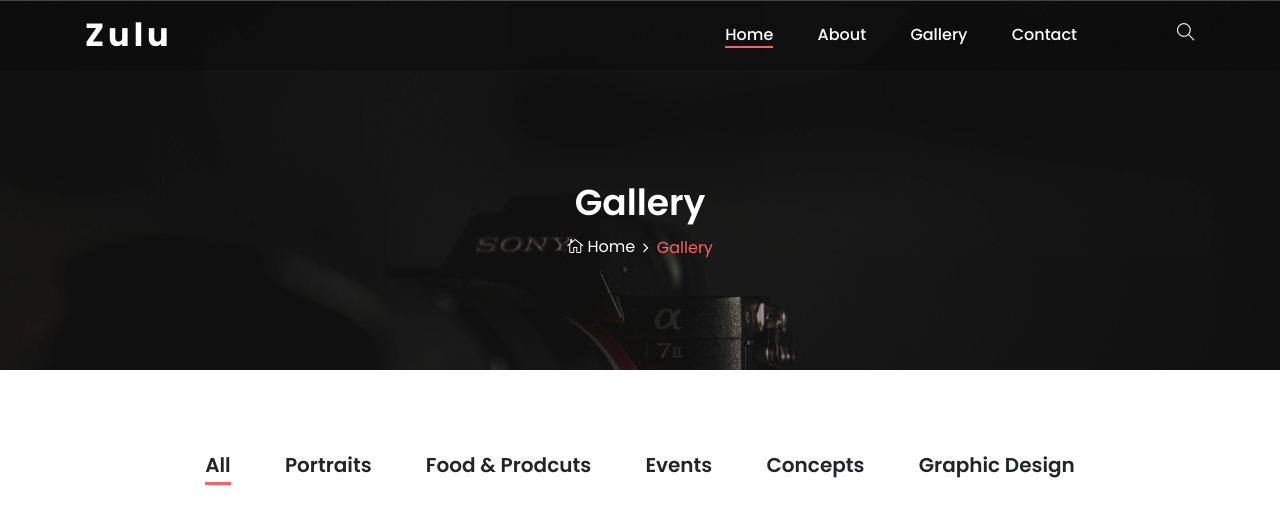
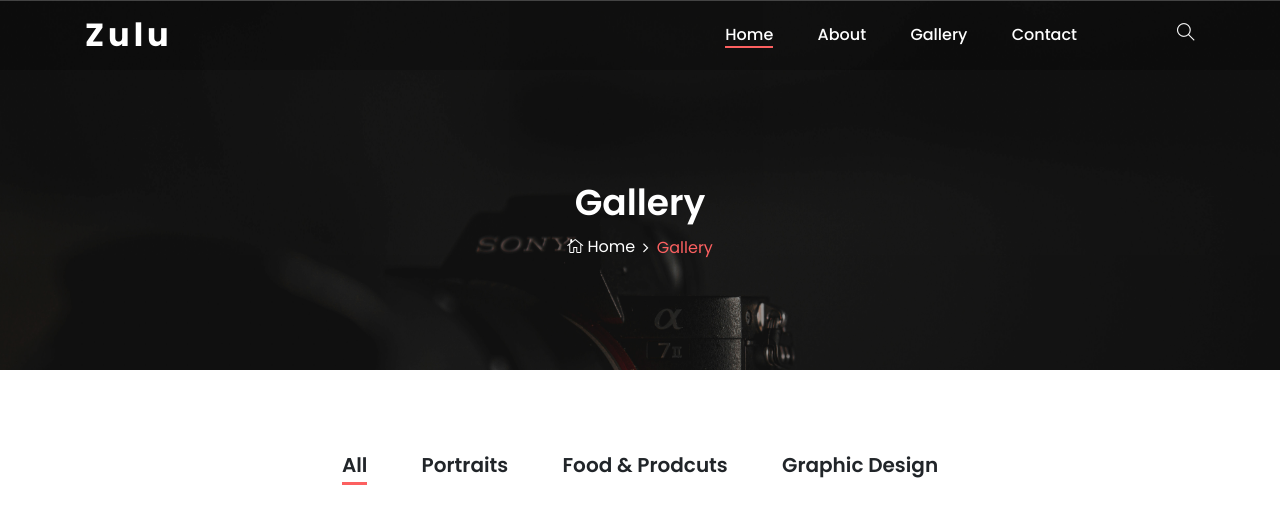
Before and after one commit to Zulu-A/maculastudio.com, a website: page gallery.html in a window 1280 px wide. Shown: the top 517 px of the page. Drawn offline with Linux system fonts and the light colour scheme.

Commit message:
Update gallery.html

```diff
--- a/gallery.html
+++ b/gallery.html
@@ -141,8 +141,8 @@
                             <button class="btn" data-filter=".human">Portraits</button>
                             <button class="btn" data-filter=".nature">Food & Prodcuts</button>
                             <!-- <button class="btn" data-filter=".country">Products</button> -->
-                            <button class="btn" data-filter=".country">Events</button>
-                            <button class="btn" data-filter=".country">Concepts</button>
+<!--                             <button class="btn" data-filter=".country">Events</button>
+                            <button class="btn" data-filter=".country">Concepts</button> -->
                             <button class="btn" data-filter=".country">Graphic Design</button>
                             <!-- <button class="btn" data-filter=".video">Video</button> -->
                         </div>
```
